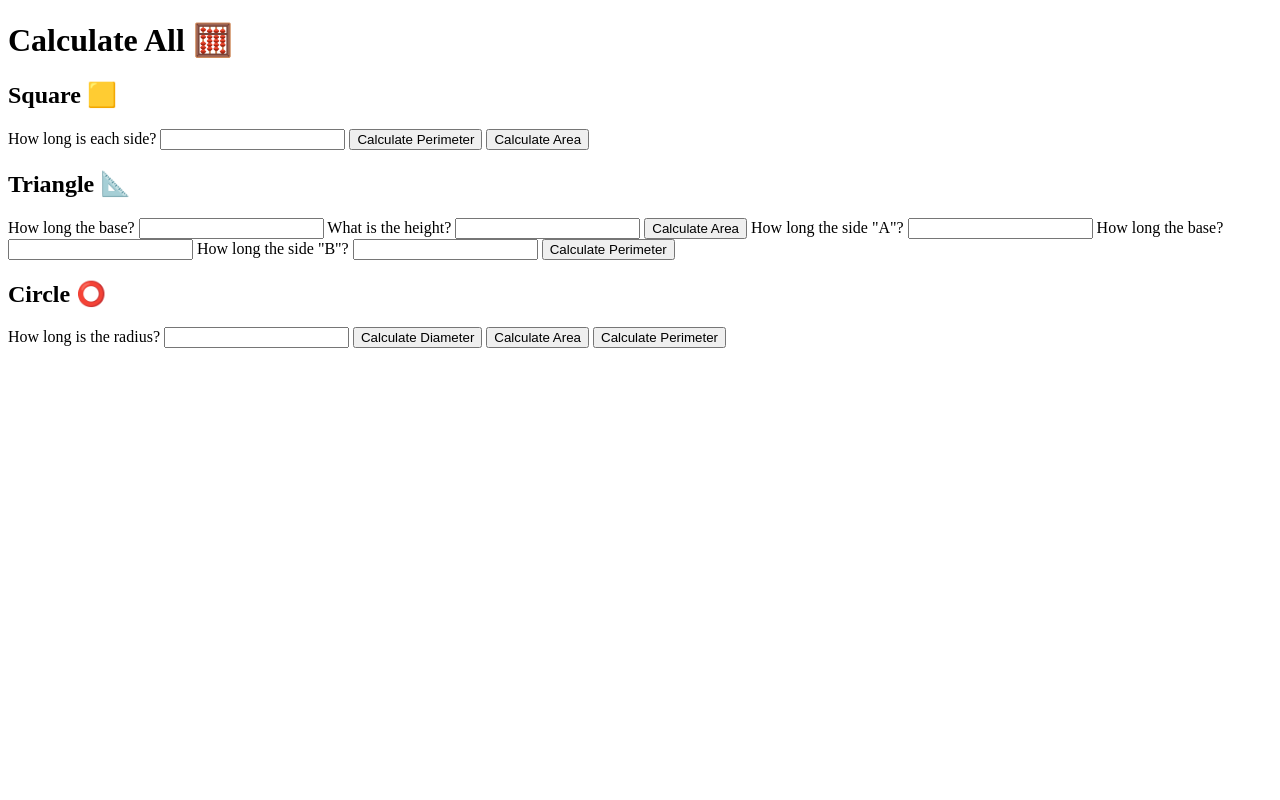
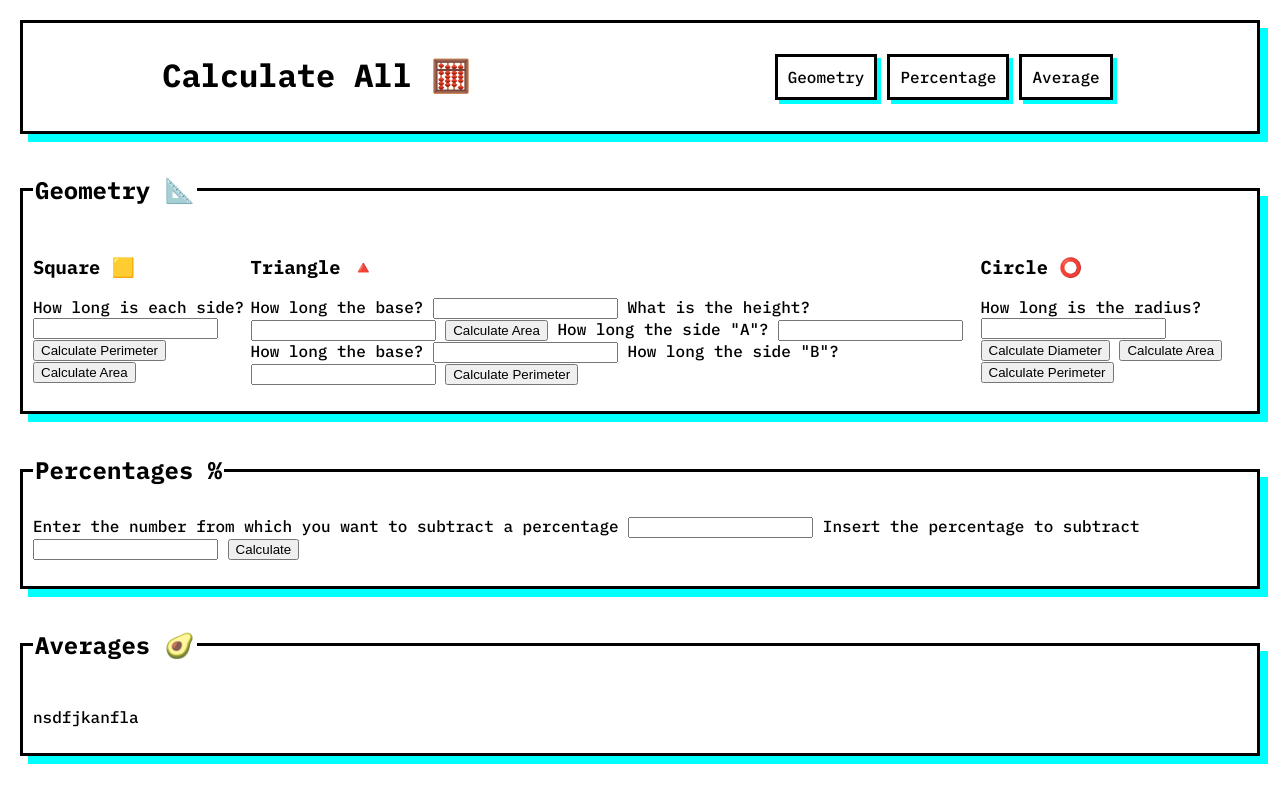
Before and after one commit to nicolaromero/practicoJavascript, a plain HTML site: page index.html in a window 1280 px wide. Drawn offline with Linux system fonts and the light colour scheme.

Commit message:
Styles in progress

```diff
--- a/index.html
+++ b/index.html
@@ -5,14 +5,29 @@
     <meta http-equiv="X-UA-Compatible" content="IE=edge">
     <meta name="viewport" content="width=device-width, initial-scale=1.0">
     <title>CalculaBOT 🤖</title>
-    <script src="app.js"></script>
+    <script src="geometry.js"></script>
+    <script src="percentages.js"></script>
+    <link rel="stylesheet" href="styles.css">
+    <link rel="preconnect" href="https://fonts.googleapis.com">
+    <link rel="preconnect" href="https://fonts.gstatic.com" crossorigin>
+    <link href="https://fonts.googleapis.com/css2?family=IBM+Plex+Mono:ital,wght@0,500;0,600;0,700;1,400;1,500;1,600;1,700&display=swap" rel="stylesheet">
 </head>
 <body>
-    <header>
+    <header id="nav-bar">
         <h1>Calculate All 🧮</h1>
+        <nav>
+            <ul>
+                <a href="#geometry"><li>Geometry</li></a>
+                <a href="#percentage"><li>Percentage</li></a>
+                <a href="#average"><li>Average</li></a>
+            </ul>
+        </nav>
     </header>
-    <section id="formSquare">
-        <h2>Square 🟨</h2>
+    <section">
+        <fieldset id="geometry">
+            <legend><h2>Geometry 📐 </h2></legend>
+            <div id="formSquare">
+                <h3>Square 🟨</h3>
                 <form action="">
                     <label for="inputSquare">
                         How long is each side?
@@ -28,9 +43,9 @@
                 <div>
                     <p id="formSquareResult"></p>
                 </div>
-    </section>
-    <section id="formTriangle">
-        <h2>Triangle 📐</h2>
+            </div>
+            <div id="formTriangle">
+                <h3>Triangle 🔺</h3>
                 <form action="">
                     <label for="triangleBase">
                         How long the base?
@@ -62,9 +77,9 @@
                 <div>
                     <p id="triangle-result"></p>
                 </div>
-    </section>
-    <section id="formCircle">
-        <h2>Circle ⭕️</h2>
+            </div>
+            <div id="formCircle">
+                <h3>Circle ⭕️</h3>
                 <form action="">
                     <label for="radius">
                         How long is the radius?
@@ -83,6 +98,31 @@
                 <div>
                     <p id="circle-result"></p>
                 </div>
+            </div>
+        </fieldset>
     </section>
+    <section id="percentage">
+        <fieldset>
+            <legend><h2>Percentages % </h2></legend>
+            <div id="discounts">
+                <form action="">
+                    <label for="numberLess">Enter the number from which you want to subtract a percentage</label>
+                    <input id="numberLess" type="number">
+                    <label for="percentageLess">Insert the percentage to subtract</label>
+                    <input id="percentageLess" type="number">
+                    <button type="button" onClick="calculateSubtractPercentage()">Calculate</button>
+                </form>
+                <div>
+                    <p id="resultLess"></p>
+                </div>
+            </div>
+        </section>
+        </fieldset>
+        <fieldset>
+            <legend><h2>Averages 🥑 </h2></legend>
+            <section id="average">
+                <p>nsdfjkanfla</p>
+            </section>
+        </fieldset>
 </body>
 </html>
--- /dev/null
+++ b/percentages.js
@@ -0,0 +1,11 @@
+const  subtractPercentage = (price, discount) => (price * (100 - discount))/100;
+
+function calculateSubtractPercentage(){
+    const valuePrice = parseInt(document.getElementById("numberLess").value);
+    const valuePercentage = parseInt(document.getElementById("percentageLess").value);
+
+    const resultLessSubtract = document.getElementById("resultLess");
+
+    const calculePercentage = subtractPercentage(valuePrice, valuePercentage);
+    resultLessSubtract.innerText = `${calculePercentage} is the result of ${valuePrice} less ${valuePercentage}%`;
+}
--- /dev/null
+++ b/styles.css
@@ -0,0 +1,57 @@
+/* SETTING BASE STYLES */
+html{
+    scroll-behavior: smooth;
+}
+
+body {
+    font-family: 'IBM Plex Mono', monospace;
+    margin: 0;
+    padding: 0;
+}
+
+fieldset {
+    border: solid black ;
+    box-shadow: 0.5rem 0.5rem aqua;
+    margin: 20px;
+    padding: 10px;
+}
+
+/* NAV */
+
+#nav-bar {
+    display: flex;
+    justify-content: space-around;
+    padding: 10px;
+    margin: 20px;
+    border: solid black;
+    box-shadow: 0.5rem 0.5rem aqua;
+}
+
+#nav-bar nav ul{
+    list-style: none;
+    display: flex;
+}
+
+#nav-bar nav ul a {
+    padding: 10px;
+    margin: 5px;
+    color: black;
+    border-style: solid;
+    border-color: black;
+    text-decoration: none;
+    box-shadow: 0.25rem 0.25rem aqua;
+}
+
+#nav-bar nav ul a:hover{
+    background-color: aqua;
+    transition: 0.6s;
+    box-shadow: 0.25rem 0.25rem black
+}
+
+/* SECTIONS */
+/* GEOMETRY  */
+
+#geometry {
+    display: flex;
+    flex-wrap: nowrap;
+}
```
Also changed, not shown: geometry.js (renamed from app.js). Lines whose indentation alone changed are shown as unchanged.
